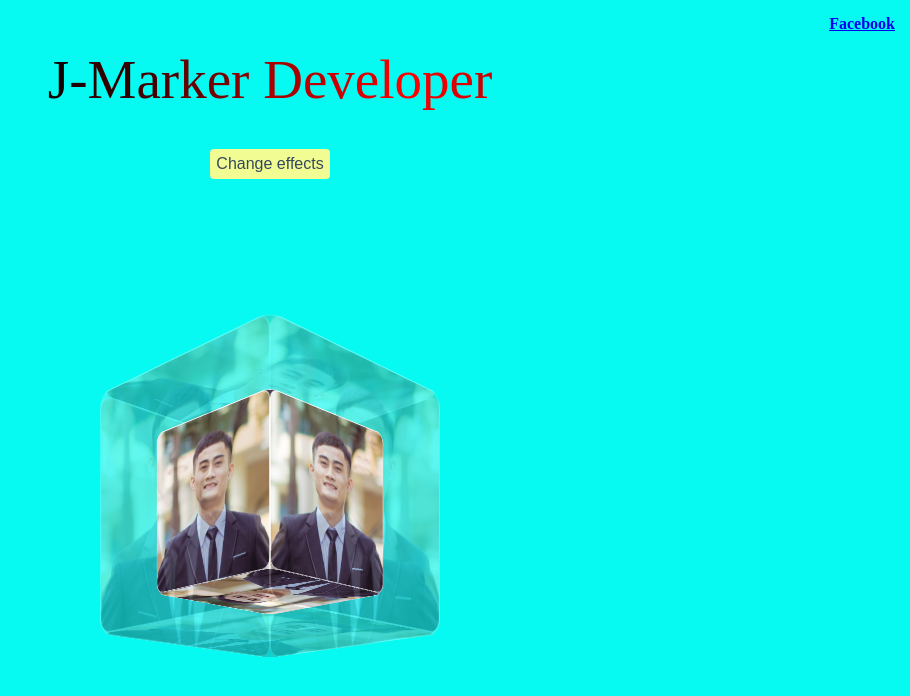
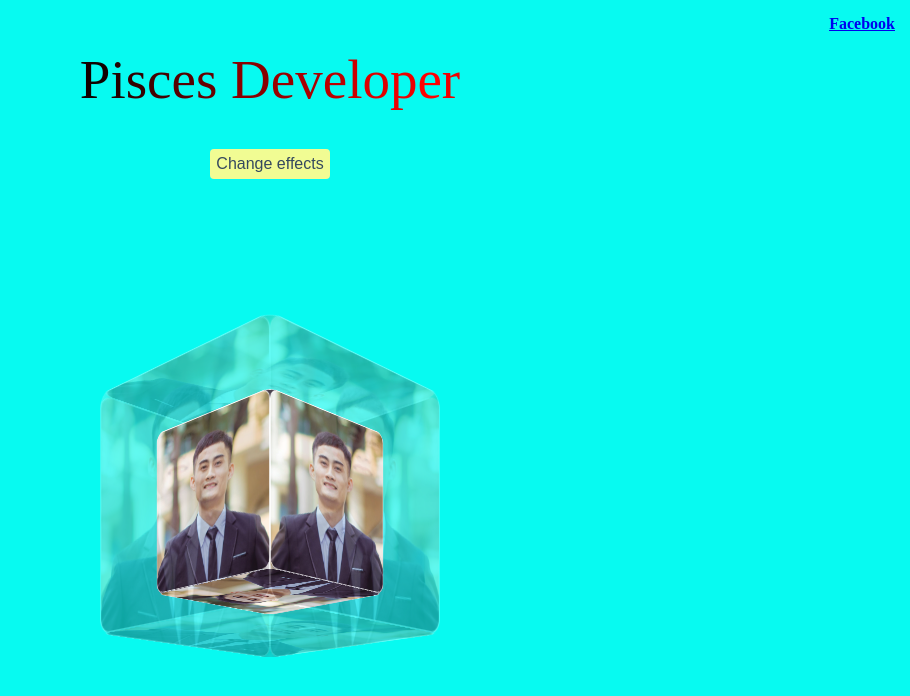
Before and after one commit to hiepsummer98/hiepsummer98.github.io, a plain HTML site: page index.html in a window 1280 px wide. Shown: the top 696 px of the page, without its empty margins (370-1280 px from the left). Drawn offline with Linux system fonts and the light colour scheme.

Commit message:
change name

```diff
--- a/index.html
+++ b/index.html
@@ -105,7 +105,7 @@ farbbibliothek[8] = new Array("#FFFFFF");
 farben = farbbibliothek[4];
 function farbschrift(){for(var b=0;b<Buchstabe.length;b++){document.all["a"+b].style.color=farben[b]}farbverlauf()}function string2array(b){Buchstabe=new Array();while(farben.length<b.length){farben=farben.concat(farben)}k=0;while(k<=b.length){Buchstabe[k]=b.charAt(k);k++}}function divserzeugen(){for(var b=0;b<Buchstabe.length;b++){document.write("<span id='a"+b+"' class='a"+b+"'>"+Buchstabe[b]+"</span>")}farbschrift()}var a=1;function farbverlauf(){for(var b=0;b<farben.length;b++){farben[b-1]=farben[b]}farben[farben.length-1]=farben[-1];setTimeout("farbschrift()",30)}var farbsatz=1;function farbtauscher(){farben=farbbibliothek[farbsatz];while(farben.length<text.length){farben=farben.concat(farben)}farbsatz=Math.floor(Math.random()*(farbbibliothek.length-0.0001))}setInterval("farbtauscher()",5000);
 
-text= "J-Marker Developer ";
+text= "Pisces Developer ";
 string2array(text);
 divserzeugen();
 //document.write(text);
```
